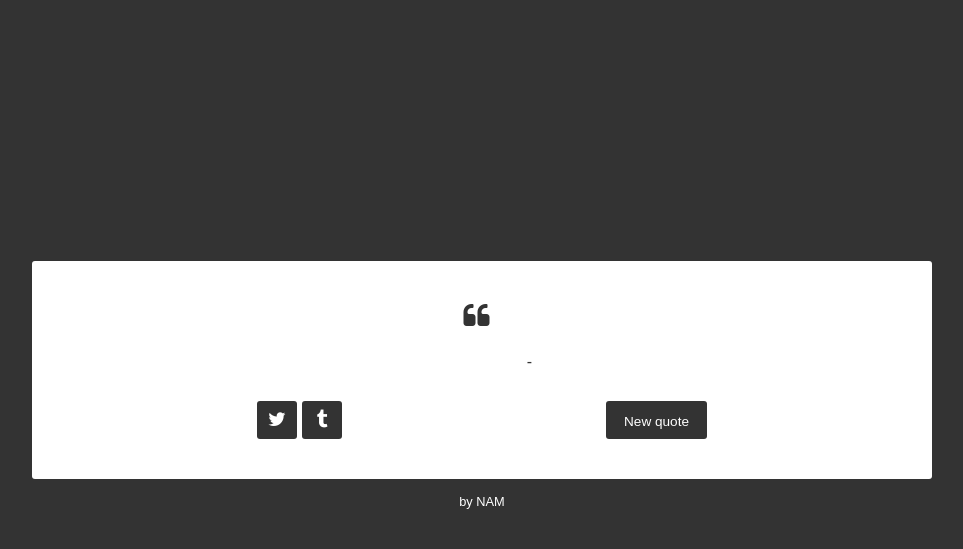
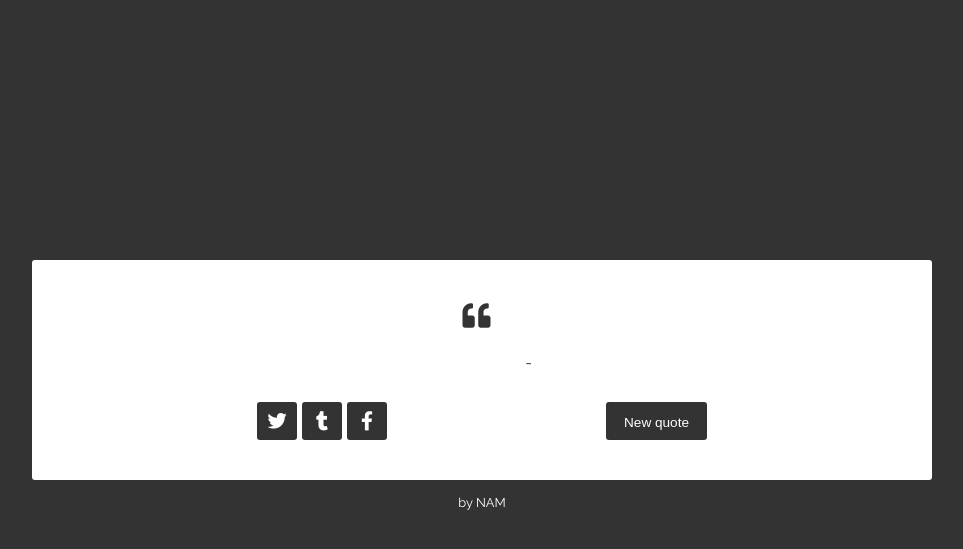
Before and after one commit to vannamnguyen/my-random-quote-machine, a PHP site: page / in a window 1280 px wide. Shown: the top 549 px of the page, without its empty margins (158-1121 px from the left). Run offline with PHP 8.4, Linux system fonts and the light colour scheme; some libraries are stand-ins or nearby versions.

Commit message:
make changes

```diff
--- a/home.html
+++ b/home.html
@@ -7,6 +7,13 @@
       rel="stylesheet"
       href="https://maxcdn.bootstrapcdn.com/font-awesome/4.3.0/css/font-awesome.min.css"
     />
+
+    <link
+      rel="stylesheet"
+      href="https://use.fontawesome.com/releases/v5.14.0/css/all.css"
+      integrity="sha384-HzLeBuhoNPvSl5KYnjx0BT+WB0QEEqLprO+NBkkk5gbc67FTaL7XIGa2w1L0Xbgc"
+      crossorigin="anonymous"
+    />
     <link rel="stylesheet" href="./style.css" />
   </head>
   <body>
@@ -15,6 +22,7 @@
       <div id="quote-box">
         <div class="quote-text">
           <i class="fa fa-quote-left"> </i><span id="text"></span>
+          <!-- <i class="fa fa-quote-right"> </i> -->
         </div>
         <div class="quote-author">- <span id="author"></span></div>
         <div class="buttons">
@@ -24,7 +32,7 @@
             title="Tweet this quote!"
             target="_blank"
           >
-            <i class="fa fa-twitter"></i>
+            <i class="fab fa-twitter"></i>
           </a>
           <a
             class="button"
@@ -32,8 +40,17 @@
             title="Post this quote on tumblr!"
             target="_blank"
           >
-            <i class="fa fa-tumblr"></i>
+            <i class="fab fa-tumblr"></i>
           </a>
+          <a
+            class="button"
+            id="facebook-quote"
+            title="share this quote!"
+            target="_blank"
+          >
+            <i class="fab fa-facebook-f"></i>
+          </a>
+
           <button class="button" id="new-quote">New quote</button>
         </div>
       </div>
@@ -42,6 +59,7 @@
       </div>
     </div>
     <!-- partial -->
+
     <script src="https://cdnjs.cloudflare.com/ajax/libs/jquery/3.1.0/jquery.min.js"></script>
     <script src="https://cdnjs.cloudflare.com/ajax/libs/jqueryui/1.12.0/jquery-ui.min.js"></script>
     <!--<script src="https://cdn.freecodecamp.org/testable-projects-fcc/v1/bundle.js"></script>-->
--- a/script.js
+++ b/script.js
@@ -1,11 +1,6 @@
 const projectName = "random-quote-machine";
 localStorage.setItem("example_project", "Randowm Quote Machine");
 let quotesData;
-
-/*
-  Code by Gabriel Nunes
-  Modified by Todd Chaffee to use Camper gist for JSON Quote data.
-*/
 
 function inIframe() {
   try {
@@ -74,6 +69,12 @@
       "https://twitter.com/intent/tweet?hashtags=quotes&related=freecodecamp&text=" +
         encodeURIComponent('"' + currentQuote + '" ' + currentAuthor)
     );
+    $("#facebook-quote").attr(
+      "href",
+      `https://www.facebook.com/sharer/sharer.php?u=https%3A%2F%2Fdevelopers.facebook.com%2Fdocs%2Fplugins%2F&amp;src=sdkpreparse${encodeURIComponent(
+        '"' + currentQuote + '" ' + currentAuthor
+      )}`
+    );
 
     $("#tumblr-quote").attr(
       "href",
@@ -126,14 +127,16 @@
       );
     }
   });
-  $("#fb-quote").on("click", function () {
+
+  $("#facebook-quote").on("click", function () {
     if (!inIframe()) {
       openURL(
-        "https://www.facebook.com/" +
+        "https://www.facebook.com/sharer/sharer.php?u=https%3A%2F%2Fdevelopers.facebook.com%2Fdocs%2Fplugins%2F&amp;src=sdkpreparse" +
           encodeURIComponent('"' + currentQuote + '" ' + currentAuthor)
       );
     }
   });
+
   $("#tumblr-quote").on("click", function () {
     if (!inIframe()) {
       openURL(
--- a/style.css
+++ b/style.css
@@ -1,4 +1,4 @@
-@import url(https://fonts.googleapis.com/css?family=Raleway:400, 500);
+@import url(https://fonts.googleapis.com/css?family=Raleway:400);
 * {
   margin: 0;
   padding: 0;
@@ -86,7 +86,8 @@
   opacity: 0.9;
 }
 #quote-box .buttons .button#tweet-quote,
-#quote-box .buttons .button#tumblr-quote {
+#quote-box .buttons .button#tumblr-quote,
+#quote-box .buttons .button#facebook-quote {
   float: left;
   padding: 0px;
   padding-top: 8px;
```
